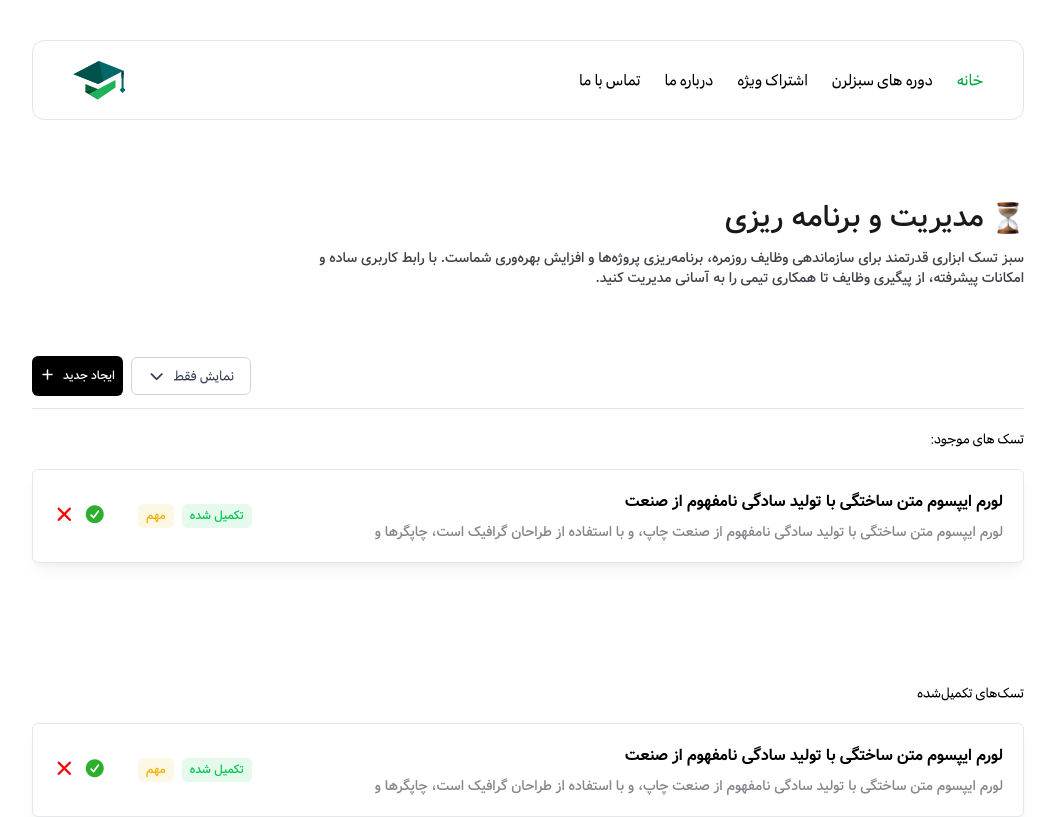
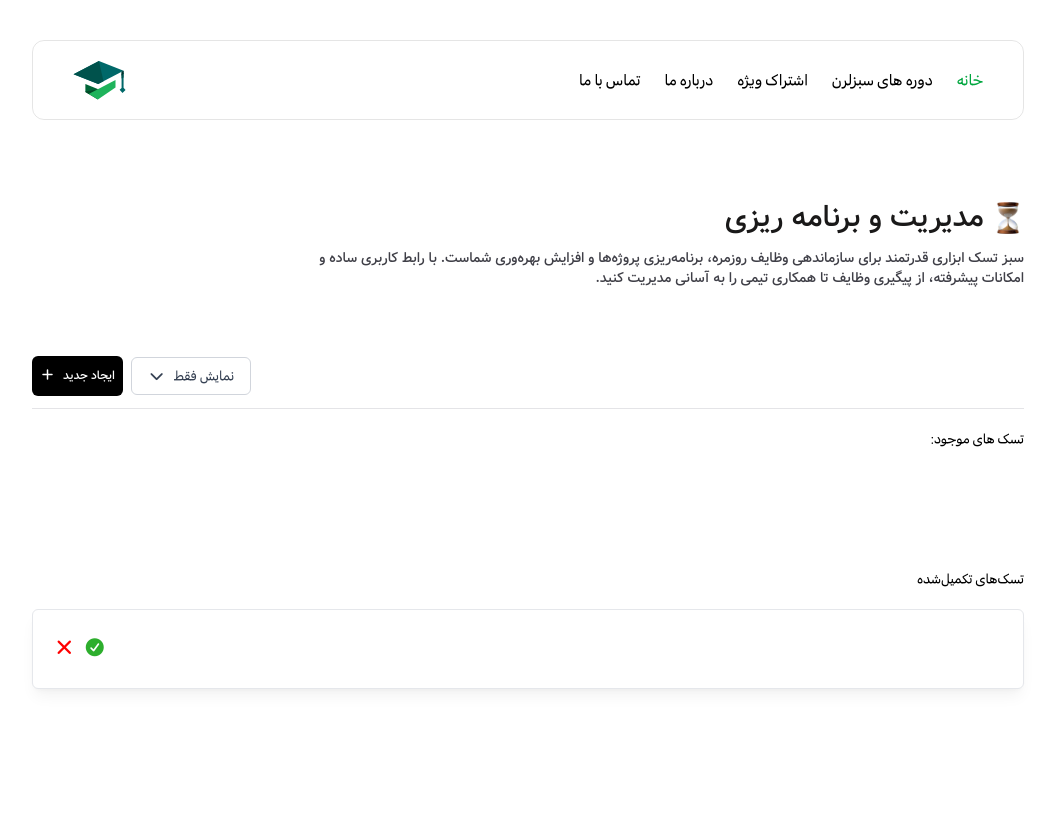
Before and after one commit to s-ebrahimi-dev/task-management-react-app, a React (Vite) app: page / in a window 1280 px wide. Shown: the top 817 px of the page, without its empty margins (112-1167 px from the left). Built offline with nearby package versions, Linux system fonts and the light colour scheme.

Commit message:
adding todo to DOM

```diff
--- a/src/App.jsx
+++ b/src/App.jsx
@@ -21,6 +21,7 @@ const [isModalOpen, setIsModalOpen] = useState(false);
     }
 
     setTodos([...todos, newTodo])
+    setIsModalOpen(false)
   }
 
   return (
@@ -83,7 +84,9 @@ const [isModalOpen, setIsModalOpen] = useState(false);
         <section id="tasks" className="space-y-30 mt-5">
           <div className="space-y-5">
             <p className="text-sm">تسک های موجود:</p>
-            <Todo />
+            {todos.map((todo) => (
+             <Todo key={todo.id} {...todo}/>
+           ))}
           </div>
           <div className="space-y-5">
             <p className="text-sm">تسک‌های تکمیل‌شده</p>
--- a/src/components/Todo/Todo.jsx
+++ b/src/components/Todo/Todo.jsx
@@ -1,21 +1,20 @@
-function Todo({ title, description }) {
+function Todo({ title, description, isImportant, isComplete }) {
   return (
     <div className="space-y-0.5">
       <article className="task-card">
         <div className="task-content">
           <div>
-            <h3>لورم ایپسوم متن ساختگی با تولید سادگی نامفهوم از صنعت</h3>
-            <p className="task-desc">
-              لورم ایپسوم متن ساختگی با تولید سادگی نامفهوم از صنعت چاپ، و با
-              استفاده از طراحان گرافیک است، چاپگرها و
-            </p>
+            <h3>{title}</h3>
+            <p className="task-desc">{description}</p>
           </div>
         </div>
 
         <div className="moderate">
           <div className="flex items-center **:min-w-max gap-2">
-            <span className="status-label completed"> تکمیل شده </span>
-            <span className="priority code-1"> مهم </span>
+            {isComplete && (
+              <span className="status-label completed"> تکمیل شده </span>
+            )}{" "}
+            {isImportant && <span className="priority code-1"> مهم </span>}
           </div>
           <div className="moderate-btns">
             <button className="complete-task">
```
